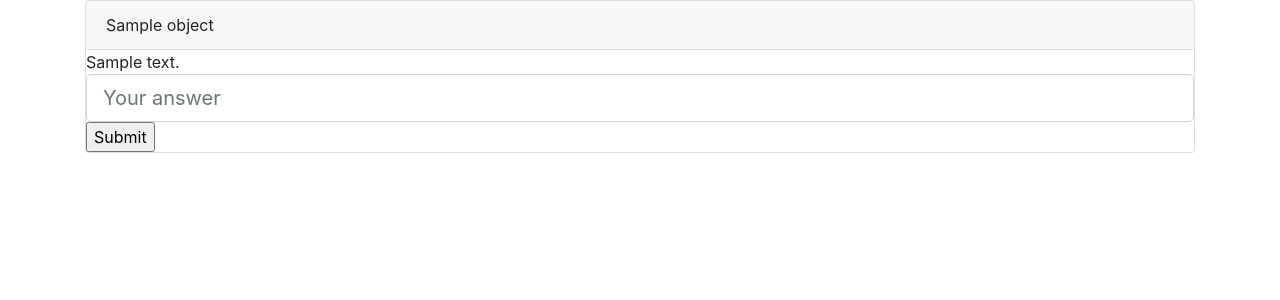
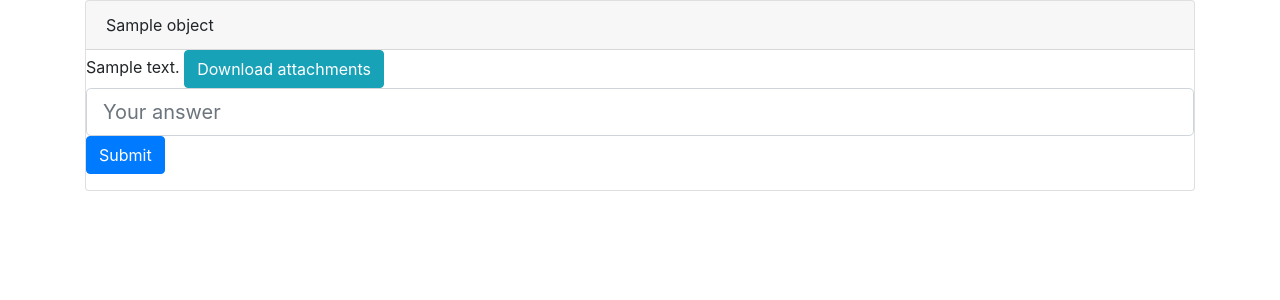
Before and after one commit to pattyjogal/wy_ctf_website, a Django app: template wy_ctf_website/templates/training/challenge_detail.html in a window 1280 px wide. Shown: the part 56-356 px from the top of the page. Run offline with Django 3.2, Linux system fonts and the light colour scheme; the template is opened without the code that fills it: most values are stand-ins (such as "Sample title", 1, 10 or a date in 2020); some libraries are stand-ins or nearby versions.

Commit message:
Support for file attatched questions

```diff
--- a/wy_ctf_website/templates/training/challenge_detail.html
+++ b/wy_ctf_website/templates/training/challenge_detail.html
@@ -9,11 +9,12 @@
         <div class="card-block">
             <div class="card-text">
                 {{ object.description }}
+                <a href="{{ object.attachments }}" class="btn btn-info">Download attachments</a>
             </div>
-            <form action="{% url 'training:challenge' object.pk %}" method="post">
+            <form class="form-group" action="{% url 'training:challenge' object.pk %}" method="post">
                 {% csrf_token %}
                 <input type="text" class="form-control form-control-lg" name="answer" placeholder="Your answer">
-                <input type="submit">
+                <input type="submit" class="btn btn-primary">
             </form>
         </div>
     </div>
```
Also changed, not shown: 1 other file.
